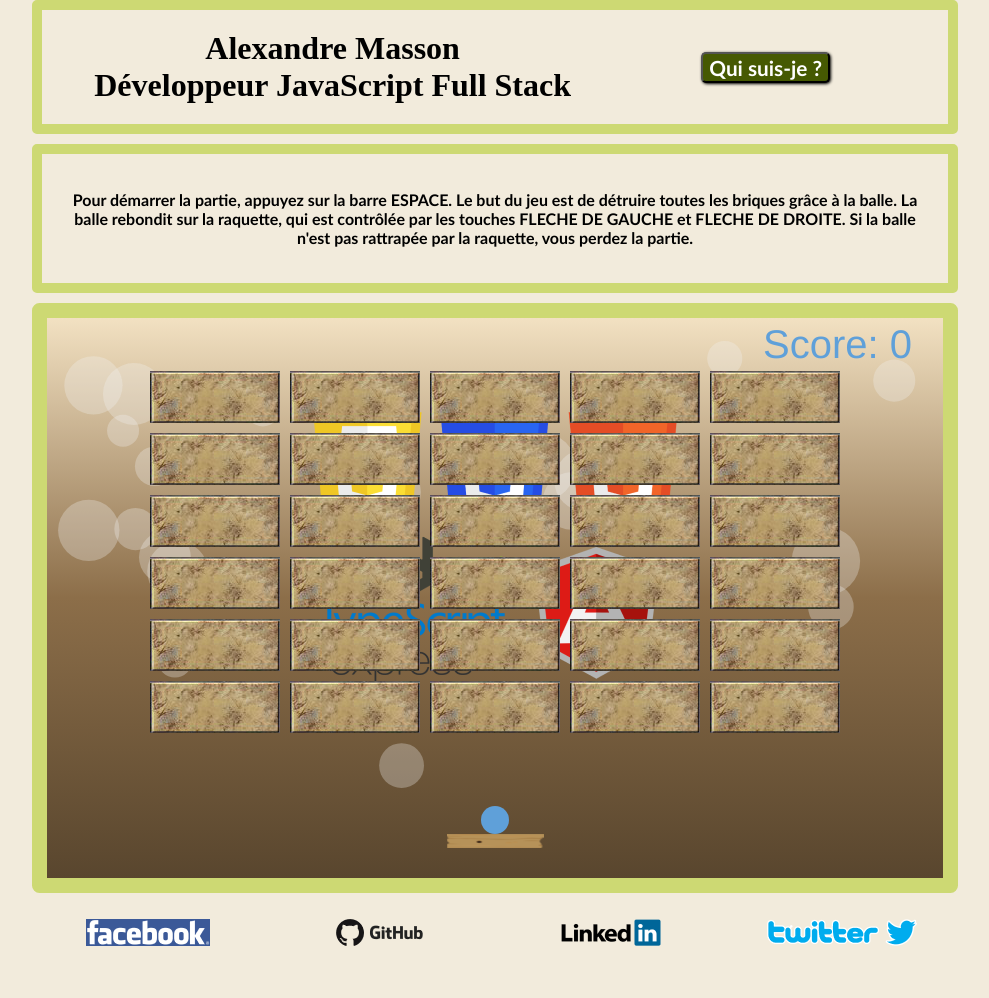
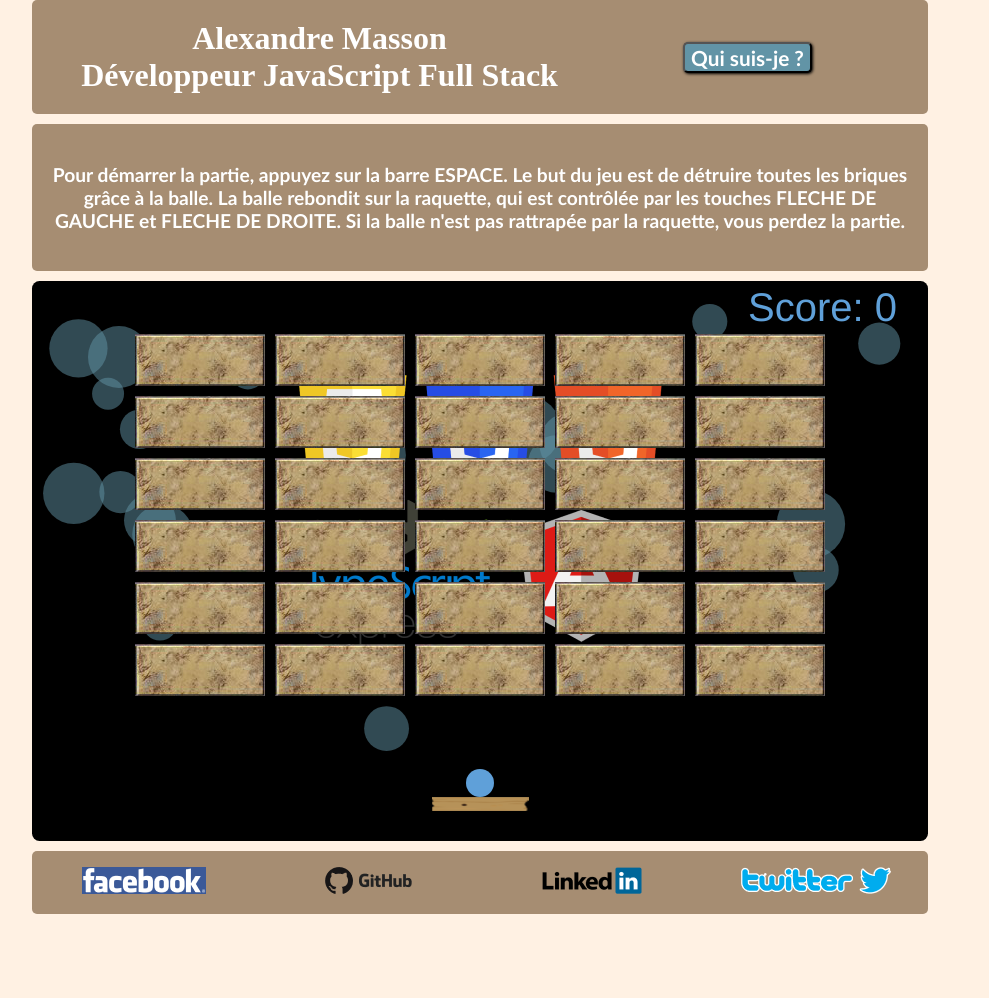
Before and after one commit to Yalimk/Projet-front-end, a plain HTML site: page assets/index.html in a window 1280 px wide. Shown: the whole page, without its empty margins (160-1149 px from the left). After the commit the page ends 914 px from the top, so only its background shows below. Drawn offline with Linux system fonts and the light colour scheme.

Commit message:
Sauvegarde fin de journée 21/07/2020. Projet globalement terminé.

```diff
--- a/assets/index.html
+++ b/assets/index.html
@@ -50,29 +50,41 @@
       <footer>
         <ul>
           <li>
-            <img
+            <a href="https://www.facebook.com/alexandreyvesson" target="_blank"
+              ><img
                 src="./images/logo_facebook.png"
                 alt="logo_facebook"
                 title="Facebook"
-            />
+            /></a>
           </li>
           <li>
-            <img
+            <a href="https://github.com/Yalimk" target="_blank"
+              ><img
                 src="./images/logo_github.png"
-              alt="logo_twiter"
-              title="Facebook"
-            />
+                alt="logo_github"
+                title="Github"
+            /></a>
           </li>
           <li>
+            <a
+              href="https://www.linkedin.com/in/alexandremasson33"
+              target="_blank"
+            >
               <img
                 src="./images/logo_linkedin.png"
                 alt="logo_linkedin"
-              title="Facebook"
+                title="LinkedIn"
               />
+            </a>
           </li>
           <li>
-            <img src="./images/logo_twitter.png" alt="logo_github
-            title="Facebook" />
+            <a href="https://twitter.com/masson_ly" target="_blank"
+              ><img
+                src="./images/logo_twitter.png"
+                alt="logo_twitter"
+                title="Twitter"
+              />
+            </a>
           </li>
         </ul>
       </footer>
--- a/assets/script/main.js
+++ b/assets/script/main.js
@@ -280,7 +280,7 @@ function drawPaddle(paddleObject) {
 function drawBall(ballObject) {
   ctx.beginPath();
   ctx.arc(ballObject.posX, ballObject.posY, ballObject.radius, 0, Math.PI * 2);
-  ctx.fillStyle = "#5FA0D9"; //"#4E94BF";
+  ctx.fillStyle = "#5FA0D9";
   ctx.fill();
   ctx.closePath();
 }
@@ -335,7 +335,7 @@ function drawSkills() {
 
 function drawScore() {
   ctx.font = "40px Helvetica, Arial, sans-serif";
-  ctx.fillStyle = "#5FA0D9"; //"#cdd973";
+  ctx.fillStyle = "#5FA0D9";
   ctx.fillText(`Score: ${score}`, canvas.width - 180, 40);
 }
 
@@ -343,7 +343,8 @@ function drawBubbles() {
   for (let i = 0; i < 20; i++) {
     if (bubblesArray.length < 20) {
       bubblesArray.push(
-        createBubbles("242, 242, 242, 0.3", "95, 160, 217, 0.5")
+        createBubbles("98, 148, 166, 0.5", "191, 229, 242, 0.7")
+        // createBubbles("98, 148, 166, 0.5", "242, 242, 242, 0.7")
       );
     }
   }
@@ -397,9 +398,8 @@ function moveBubbles() {
 
 function ballPaddleCollision(ballObject, paddleObject) {
   if (
-    ballObject.posX + ballObject.radius > paddleObject.posX &&
-    ballObject.posX - ballObject.radius <
-      paddleObject.posX + paddleObject.width &&
+    ballObject.posX > paddleObject.posX &&
+    ballObject.posX < paddleObject.posX + paddleObject.width &&
     ballObject.posY + ballObject.dirY > paddleObject.posY
   ) {
     ballObject.dirY *= -1;
--- a/assets/style/style.css
+++ b/assets/style/style.css
@@ -1,6 +1,11 @@
 :root {
   --width: 100vw;
   --height: 100vh;
+  --border: 5px solid #a68d72;
+  --background-color: #fff1e3;
+  --block-color: #a68d72;
+  --div-color: #a68d72;
+  --button-color: #6294a6;
 }
 *,
 *::after,
@@ -10,7 +15,7 @@
 
 body {
   align-items: center;
-  background-color: #f2ebdc;
+  background-color: var(--background-color);
   display: grid;
   justify-items: center;
   height: var(--height);
@@ -28,7 +33,8 @@ body {
 
 header {
   align-items: center;
-  border: 10px solid #cdd973;
+  background-color: var(--block-color);
+  /* border: var(--border); */
   border-radius: 5px;
   display: grid;
   grid-template-columns: 5fr 3fr;
@@ -37,14 +43,17 @@ header {
 }
 
 header h1 {
+  color: white;
   text-align: center;
   margin: 0;
   padding: 0;
 }
 
 footer {
+  background-color: var(--block-color);
+  /* border: var(--border); */
+  border-radius: 5px;
   display: grid;
-  grid-template-rows: 2fr 1fr;
 }
 
 ul {
@@ -57,18 +66,19 @@ ul {
 }
 
 #gameCanvas {
-  /* background-image: linear-gradient(#a6a6a6, #d9d9d9, #f2f2f2); */
-  background-image: linear-gradient(#f2e1c2, #8c6e49, #59462e);
-  border: 15px solid #cdd973;
+  background-color: black;
+  /* border: var(--border); */
   border-radius: 7.5px;
   display: grid;
 }
 
 .myDiv {
   align-items: center;
-  background-color: #cdd973;
-  border-radius: 10px;
-  box-shadow: 2px 2px 5px black;
+  background-color: var(--div-color);
+  border: 3px solid #f2dabf;
+  border-radius: 6px;
+  box-shadow: 0 0 10px 10px white;
+  color: white;
   display: none;
   flex-direction: column;
   height: 300px;
@@ -81,6 +91,7 @@ ul {
 }
 
 * p {
+  font-size: 1.2em;
   font-weight: bold;
   font-family: "Candara";
   text-align: center;
@@ -88,8 +99,10 @@ ul {
 
 #explanation {
   align-items: center;
-  border: 10px solid #cdd973;
+  background-color: var(--block-color);
+  /* border: var(--border); */
   border-radius: 5px;
+  color: white;
   display: flex;
   justify-content: center;
   padding: 20px;
@@ -98,7 +111,7 @@ ul {
 button {
   align-items: center;
   color: white;
-  background-color: #465902;
+  background-color: var(--button-color);
   border-radius: 5px;
   box-shadow: 1px 1px 3px black;
   display: flex;
```
Lines whose indentation alone changed are shown as unchanged.
